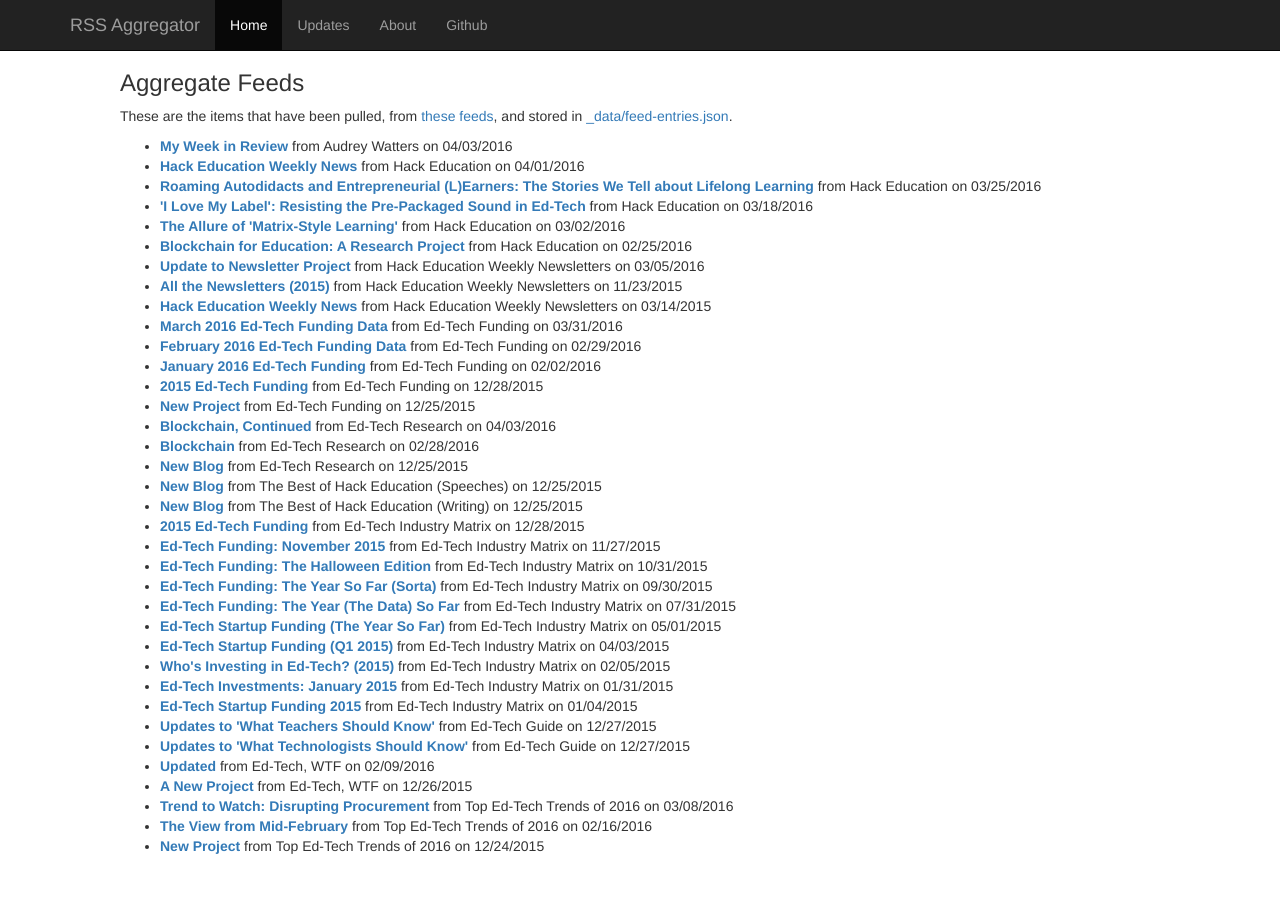
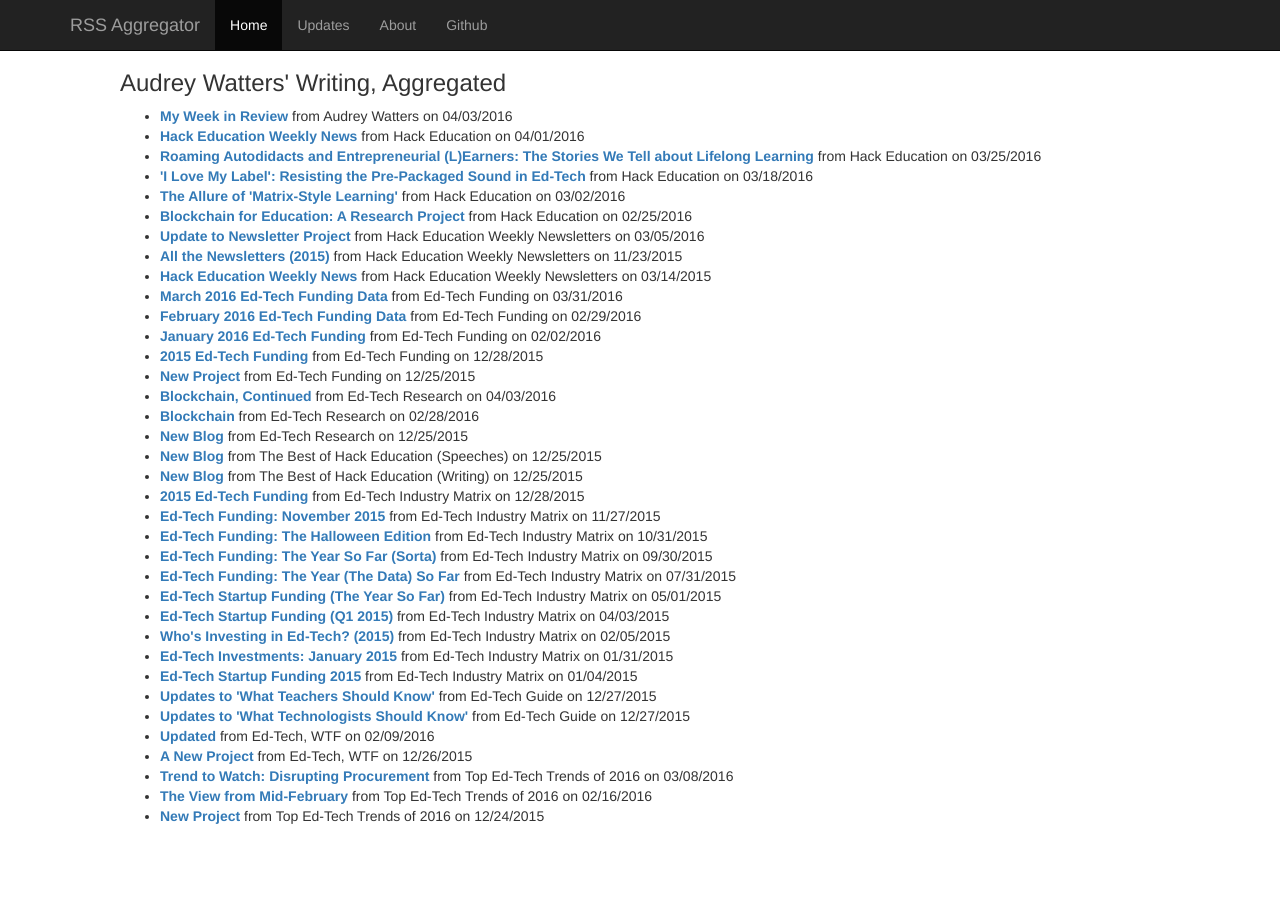
Before and after one commit to audreywatters/rss-aggregator, a Jekyll site: the page built from index.html, in a window 1280 px wide. Built offline with Jekyll 4.4.1, drawn with Linux system fonts in a browser that asks for light colours.

Commit message:
Update index.html

```diff
--- a/index.html
+++ b/index.html
@@ -2,8 +2,8 @@
 layout: page
 title: Aggregate Feeds
 ---
-<h3>Aggregate Feeds</h3>
-<p>These are the items that have been pulled, from <a href="{{ site.url }}list-urls/">these feeds</a>, and stored in <a href="https://raw.githubusercontent.com/indieedtech/rss-aggregator/gh-pages/_data/feed-urls.json" target="_blank">_data/feed-entries.json</a>.</p>
+<h3>Audrey Watters' Writing, Aggregated</h3>
+
 <ul>
   {% for feed in site.data.feed-entries %}
     <li><a href="{{ feed.link }}" target="_blank"><strong>{{ feed.title }}</strong></a> from {{ feed.feed }} on {{ feed.pubDate }}</li>
```
